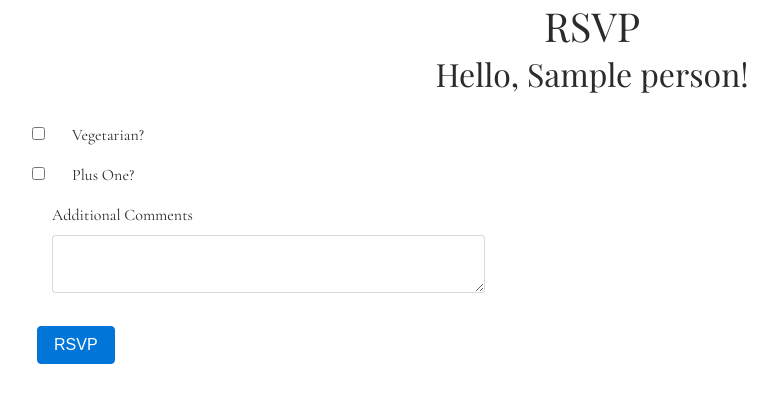
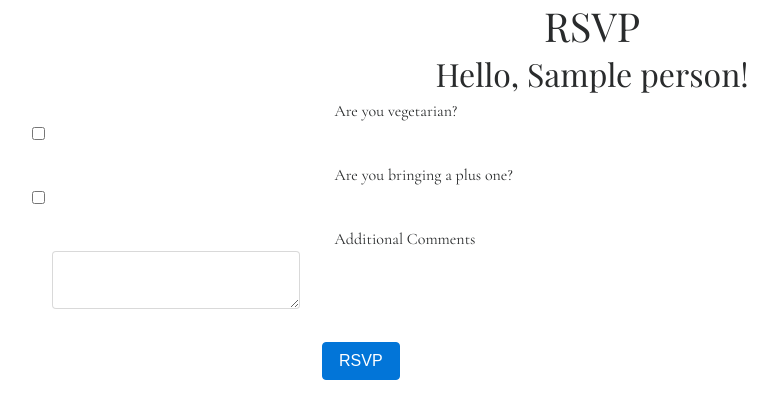
Before and after one commit to davliu/wedding, a Flask app: template app/templates/pages/rsvp_update.html in a window 1280 px wide. Shown: the part 56-475 px from the top of the page, without its empty margins (48-826 px from the left). Run offline with Flask 2, Linux system fonts and the light colour scheme; the template is opened without the code that fills it: values that come from a table or form of the project are taken from there, most other values are stand-ins (such as "Sample title", 1, 10 or a date in 2020); some libraries are stand-ins or nearby versions.

Commit message:
change rsvp form to horizontal

```diff
--- a/app/pages/forms.py
+++ b/app/pages/forms.py
@@ -27,7 +27,7 @@ class RSVPUpdateForm(FlaskForm):
         render_kw={"placeholder": "Invitation Code"},
     )
 
-    plus_one = BooleanField("Plus One?")
+    plus_one = BooleanField("Are you bringing a plus one?")
     plus_one_name = StringField(
         "Plus One Name (First and Last)",
         validators=[
@@ -36,8 +36,8 @@ class RSVPUpdateForm(FlaskForm):
         ],
         render_kw={"placeholder": "Plus One Name"},
     )
-    vegetarian = BooleanField("Vegetarian?")
-    plus_one_vegetarian = BooleanField("Vegetarian?")
+    vegetarian = BooleanField("Are you vegetarian?")
+    plus_one_vegetarian = BooleanField("Is your plus-one vegetarian?")
     additional_comments = TextAreaField(
         "Additional Comments",
         validators=[length(max=200)],
--- a/app/templates/pages/rsvp_update.html
+++ b/app/templates/pages/rsvp_update.html
@@ -8,40 +8,42 @@
 
 <form method="POST" action="{{ url_for("pages.rsvp_update") }}">
   {{ form.hidden_tag() }}
-  <div class="form-row">
-    <div class="form-group col-md-2">
+  <div class="form-group form-row">
+    {{ form.vegetarian.label(class_="form-check-label col-md-3 offset-md-3") }}
+    <div class="col-md-3">
       <div class="form-check">
-        <br>
         {{ form.vegetarian(class_="form-check-input") }}
-        {{ form.vegetarian.label(class_="form-check-label") }}
       </div>
     </div>
   </div>
-  <div class="form-row">
-    <div class="form-group col-md-2">
+  <div class="form-group form-row">
+    {{ form.plus_one.label(class_="form-check-label col-md-3 offset-md-3") }}
+    <div class="col-md-3">
       <div class="form-check">
         {{ form.plus_one(class_="form-check-input") }}
-        {{ form.plus_one.label(class_="form-check-label") }}
       </div>
     </div>
-    <div class="form-group col-md-8 plus-one-field">
-      {{ form.plus_one_name.label }}
+  </div>
+  <div class="form-group form-row plus-one-field">
+    {{ form.plus_one_name.label(class_="col-form-label col-md-3 offset-md-3") }}
+    <div class="col-md-3">
       {{ form.plus_one_name(class_="form-control is-invalid" if form.errors.plus_one_name else "form-control") }}
       <div class="invalid-feedback">
         {% for e in form.errors.plus_one_name %}{{ e }}{% endfor %}
       </div>
     </div>
-    <div class="form-group col-md-2 plus-one-field">
+  </div>
+  <div class="form-group form-row plus-one-field">
+    {{ form.plus_one_vegetarian.label(class_="form-check-label col-md-3 offset-md-3") }}
+    <div class="col-md-3">
       <div class="form-check">
-        <br>
         {{ form.plus_one_vegetarian(class_="form-check-input") }}
-        {{ form.plus_one_vegetarian.label(class_="form-check-label") }}
       </div>
     </div>
   </div>
-  <div class="form-row">
-    <div class="form-group col-md-5">
-      {{ form.additional_comments.label }}
+  <div class="form-group form-row">
+    {{ form.additional_comments.label(class_="form-check-label col-md-3 offset-md-3") }}
+    <div class="col-md-3">
       {{ form.additional_comments(class_="form-control is-invalid" if form.errors.additional_comments else "form-control") }}
       <div class="invalid-feedback">
         {% for e in form.errors.additional_comments %}{{ e }}{% endfor %}
@@ -54,7 +56,7 @@
     </div>
   </div>
   <div class="form-group row">
-    <div class="col-sm-10">
+    <div class="col-md-3 offset-md-3">
       <button type="submit" class="btn btn-primary">RSVP</button>
     </div>
   </div>
```
